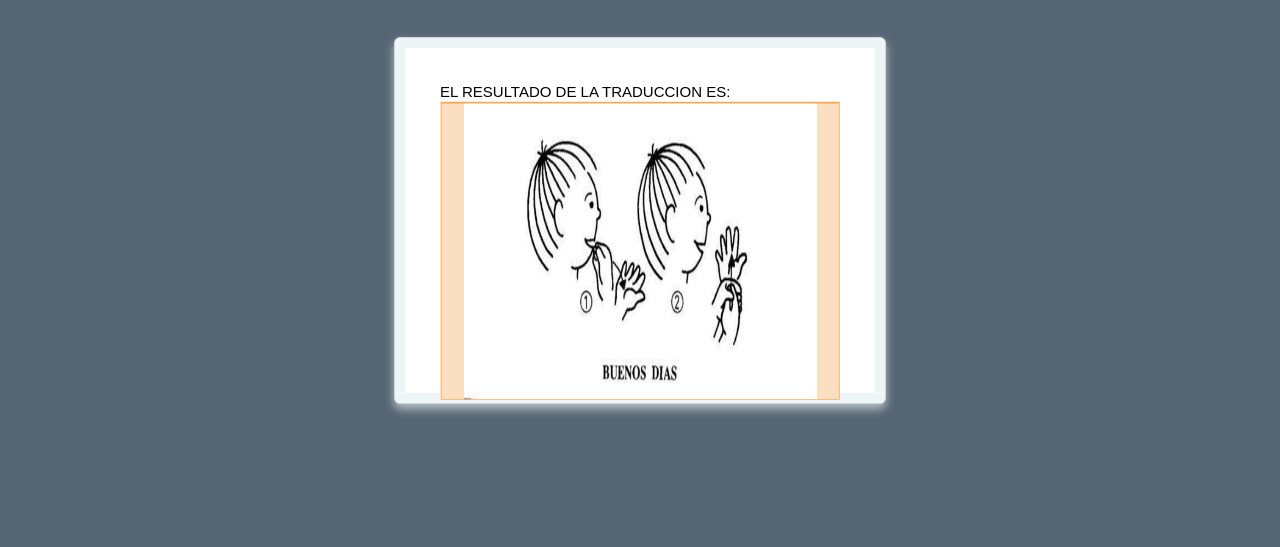
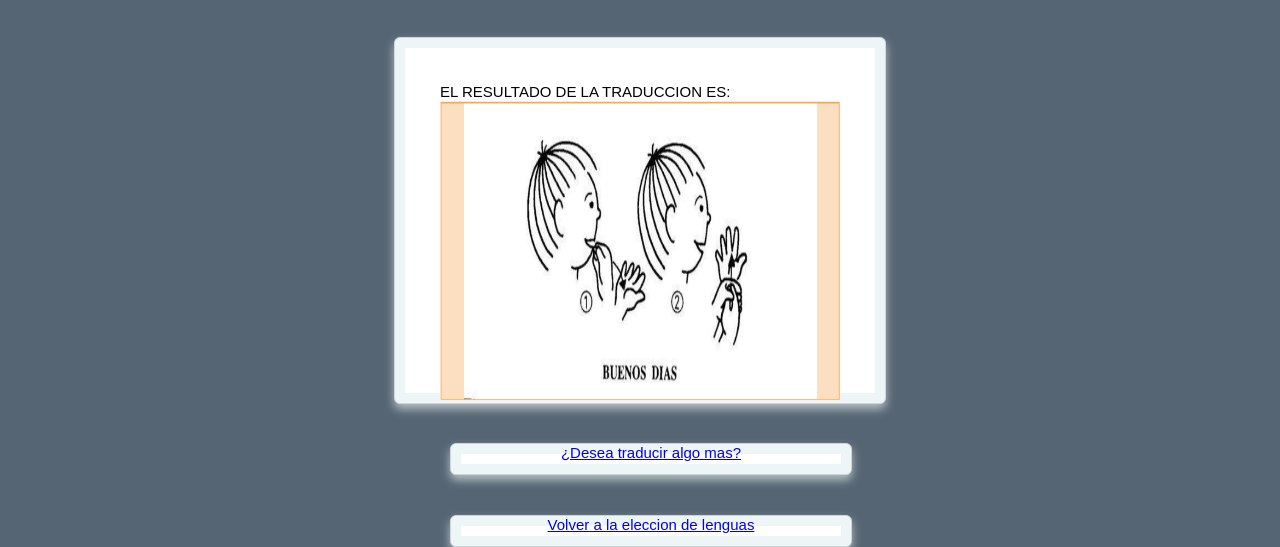
Before and after one commit to vegacm94/muted, a plain HTML site: page resultado.html in a window 1280 px wide. Shown: the part 275-822 px from the top of the page. Before the commit the page ends 800 px from the top, so only its background shows below. Drawn offline with Linux system fonts and the light colour scheme; files whose address does not match are found by name.

Commit message:
Add files via upload

```diff
--- a/contacto.css
+++ b/contacto.css
@@ -180,7 +180,7 @@ nav ul li a .cuarto {
 	width: 400px;
 	height: 300px;
 	margin: auto;
-	margin-bottom: 30px;
+	margin-bottom: 100px;
 
 }
 
@@ -224,4 +224,20 @@ nav ul li a .cuarto {
     cursor: pointer;
     margin-top: 10px;
   	margin-left: 200px;
+  	margin-bottom: 100px;
   }
+
+ .button{
+    cursor: pointer;
+  	margin-left: 10px;
+  	margin-bottom: 10px;
+  	margin-top: 40px;
+  	background: #fff;
+	border: 1px solid #CED5D7;
+	border-radius: 6px;
+	box-shadow: 0px 5px 10px #B5C1C5, 0 0 0 10px #EEF5F7 inset;
+	font-family: sans-serif;
+	width: 400px;
+	height: 30px;
+	text-align: center;
+  }
--- a/resultado.html
+++ b/resultado.html
@@ -32,6 +32,8 @@
 	<form class="contacto">
 		<div>EL RESULTADO DE LA TRADUCCION ES:</div>
 		<img src="imagenes/result.png">
+		<div class="boton"><a href="traductor.html"> ¿Desea traducir algo mas?</a></div>
+		<div class="boton"><a href="inicioT.html"> Volver a la eleccion de lenguas</a></div>
 	</form>
 </body>
 </html>
--- a/traductor.css
+++ b/traductor.css
@@ -206,9 +206,19 @@ nav ul li a .cuarto {
 
 .boton{
     cursor: pointer;
-    margin-top: 10px;
-  	margin-left: 200px;
+  	margin-left: 10px;
+  	margin-bottom: 10px;
+  	margin-top: 40px;
+  	background: #fff;
+	border: 1px solid #CED5D7;
+	border-radius: 6px;
+	box-shadow: 0px 5px 10px #B5C1C5, 0 0 0 10px #EEF5F7 inset;
+	font-family: sans-serif;
+	width: 400px;
+	height: 30px;
+	text-align: center;
   }
+
 
   img{
 	width: 400px; height: 300px;
```
Also changed, not shown: contacto.html (+1 -0 lines), contactoSordo.html (+6 -1 lines), traductorSordo.html (+6 -2 lines).
